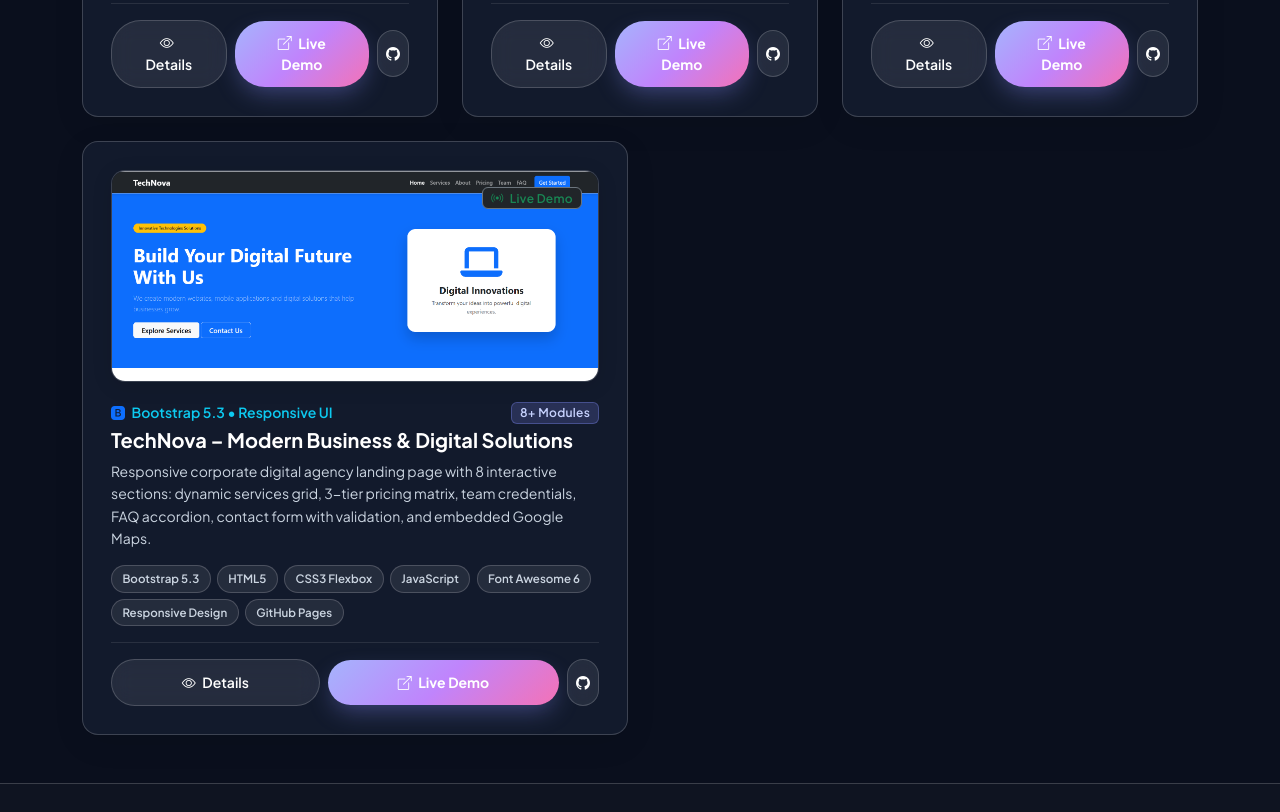
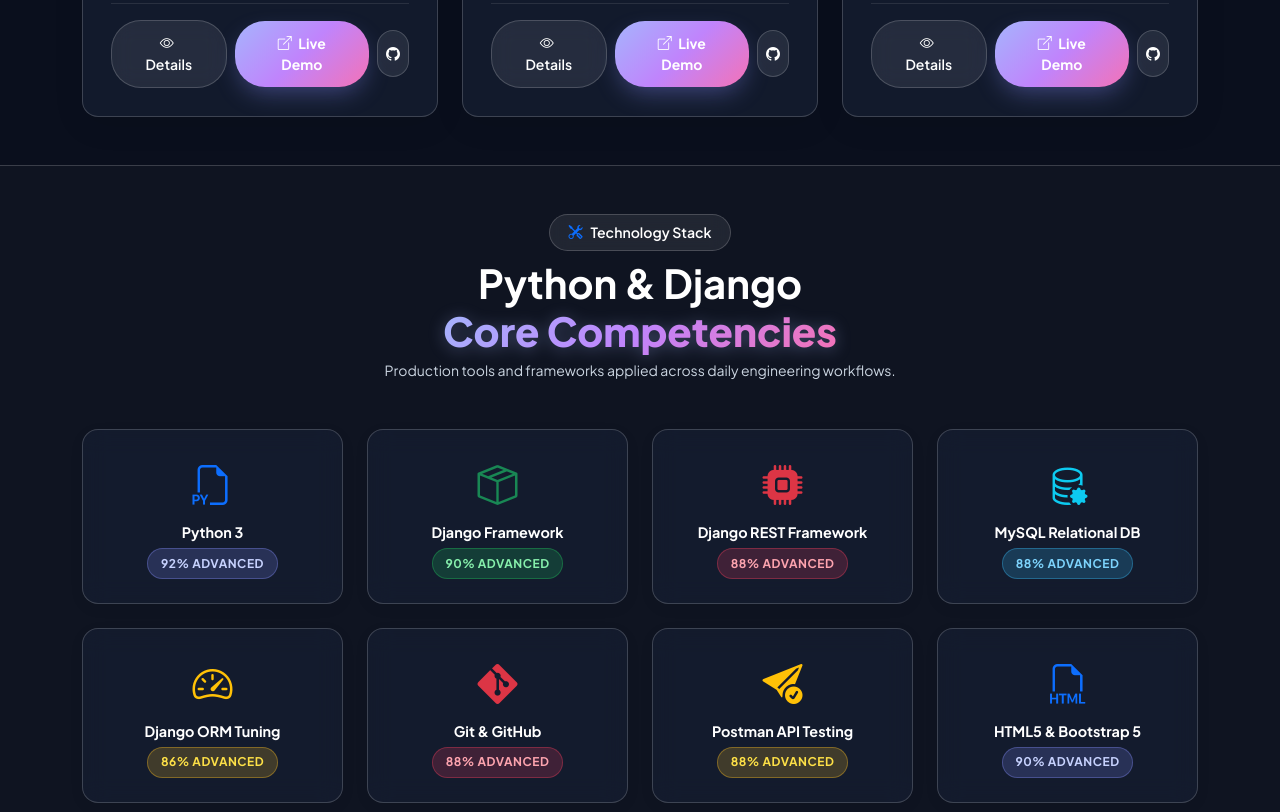
Before and after one commit to vyankateshwarpund/Vyanakateshwar_Portfolio, a plain HTML site: page index.html in a window 1280 px wide. Shown: the part 1768-2580 px from the top of the page. Drawn offline with nearby package versions, Linux system fonts and the light colour scheme; no server answers.

Commit message:
Keep only top 3 featured projects on home page for balanced 1-row layout

```diff
--- a/index.html
+++ b/index.html
@@ -380,48 +380,6 @@
                         </div>
                     </div>
 
-<!-- Project 4: TechNova - Modern Business & Digital Solutions -->
-                    <div class="col-lg-6 col-md-6">
-                        <div class="glass-card h-100 d-flex flex-column">
-                            <div class="project-thumb-wrap">
-                                <img src="media/projects/technova-bootstrap-website.png" alt="TechNova &ndash; Modern Business &amp; Digital Solutions Live Wallpaper" class="project-thumb-img" loading="lazy">
-                                <span class="position-absolute top-0 end-0 m-3 badge bg-dark bg-opacity-80 border border-secondary text-success fw-semibold px-2 py-1">
-                                    <i class="bi bi-broadcast me-1"></i> Live Demo
-                                </span>
-                            </div>
-
-                            <div class="d-flex align-items-center justify-content-between mb-1">
-                                <span class="small text-info fw-semibold"><i class="bi bi-bootstrap-fill text-primary me-1"></i> Bootstrap 5.3 &bull; Responsive UI</span>
-                                <span class="badge bg-primary bg-opacity-25 text-primary small">8+ Modules</span>
-                            </div>
-
-                            <h5 class="fw-bold mb-2">
-                                <a href="project-technova-bootstrap-website.html" class="text-main text-decoration-none hover-primary">
-                                    TechNova &ndash; Modern Business &amp; Digital Solutions
-                                </a>
-                            </h5>
-                            <p class="text-muted small flex-grow-1 mb-3">
-                                Responsive corporate digital agency landing page with 8 interactive sections: dynamic services grid, 3-tier pricing matrix, team credentials, FAQ accordion, contact form with validation, and embedded Google Maps.
-                            </p>
-
-                            <div class="skill-tags-list mb-3">
-                                <span class="skill-tag-pill">Bootstrap 5.3</span>
-                                <span class="skill-tag-pill">HTML5</span>
-                                <span class="skill-tag-pill">CSS3 Flexbox</span>
-                                <span class="skill-tag-pill">JavaScript</span>
-                                <span class="skill-tag-pill">Font Awesome 6</span>
-                                <span class="skill-tag-pill">Responsive Design</span>
-                                <span class="skill-tag-pill">GitHub Pages</span>
-                            </div>
-
-                            <div class="d-flex align-items-center gap-2 pt-3 border-top border-secondary border-opacity-25 mt-auto">
-                                <a href="project-technova-bootstrap-website.html" class="btn btn-glass btn-sm flex-fill text-center" title="Project Details"><i class="bi bi-eye me-1"></i> Details</a>
-                                <a href="https://vyankateshwarpund.github.io/Bootstrap_Project/" target="_blank" class="btn btn-gradient btn-sm flex-fill text-center" title="Launch Live Website on GitHub Pages"><i class="bi bi-box-arrow-up-right me-1"></i> Live Demo</a>
-                                <a href="https://github.com/vyankateshwarpund/Bootstrap_Project" target="_blank" class="btn btn-glass btn-sm px-2 text-center" title="GitHub Code: Bootstrap_Project"><i class="bi bi-github"></i></a>
-                            </div>
-                        </div>
-                    </div>
-
                 </div>
             </div>
         </section>
```
